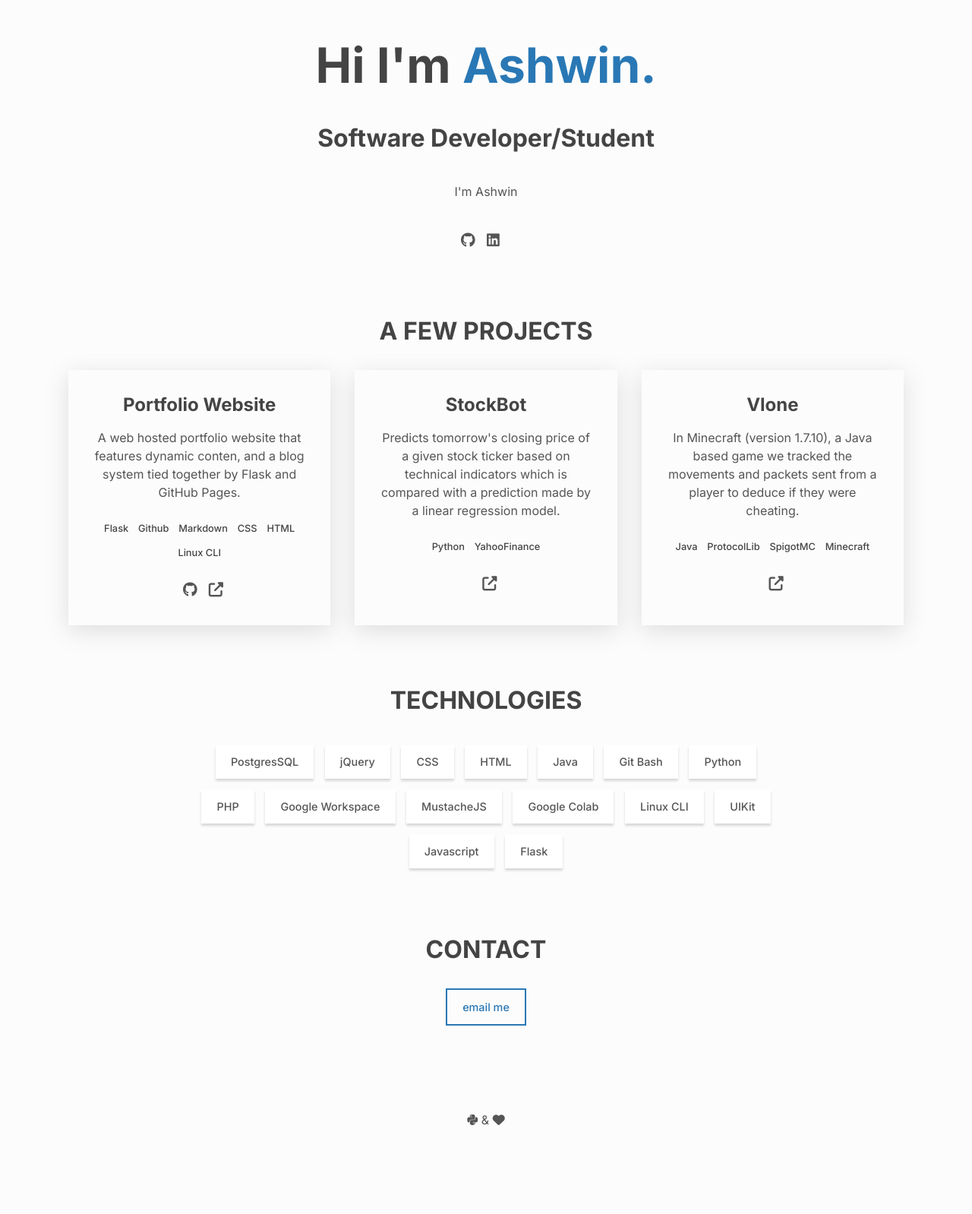
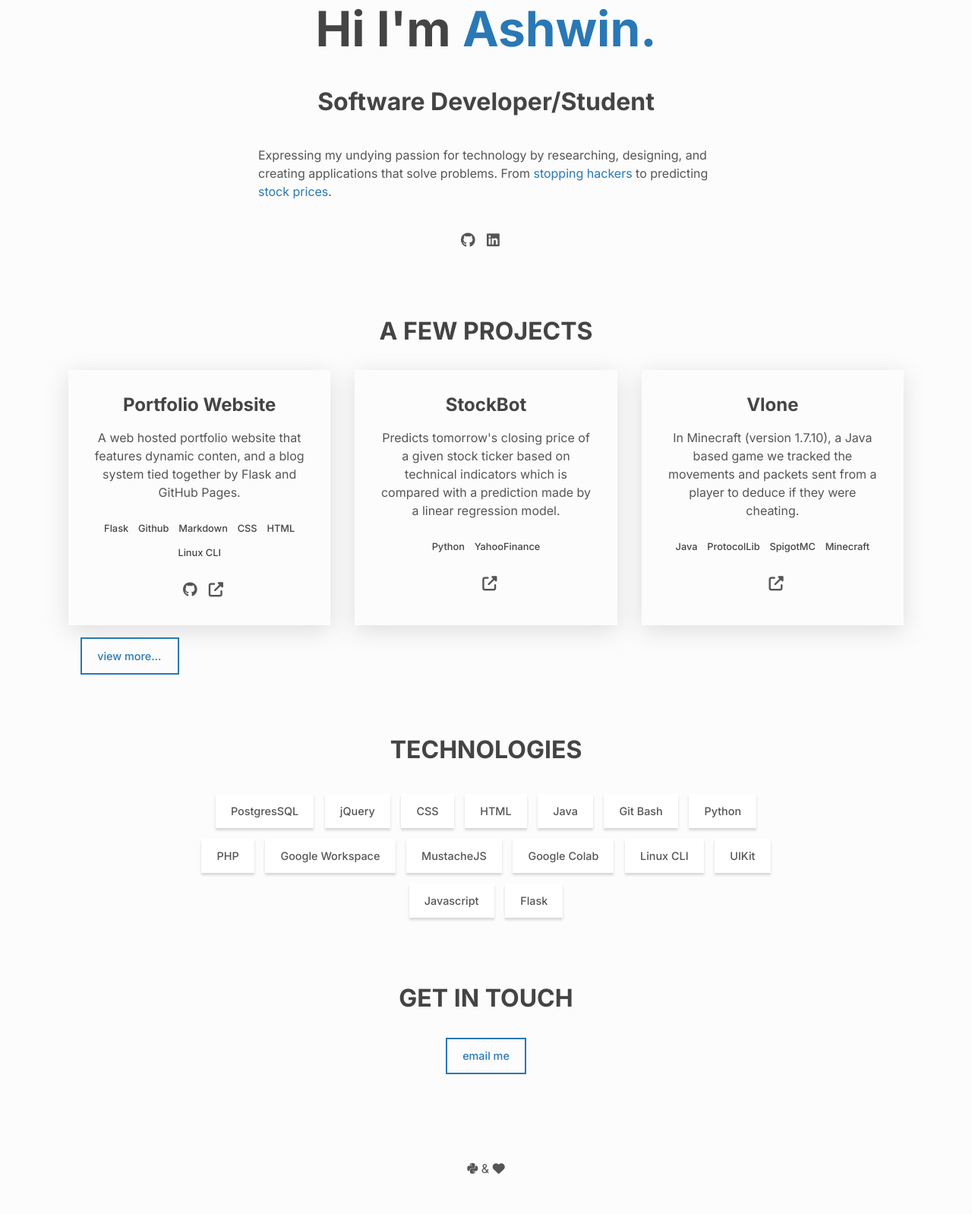
Before and after one commit to xxiz/ashwin.lol_flask, a Flask app: page / in a window 1280 px wide. Shown: the part 128-1726 px from the top of the page at 76% size. Before the commit the page ends 1609 px from the top, so only its background shows below. Run offline with Flask 2, Linux system fonts and the light colour scheme; some libraries are stand-ins or nearby versions.

Commit message:
Clean up website

```diff
--- a/app.py
+++ b/app.py
@@ -1,5 +1,5 @@
 from flask import Flask, request
-from web.content import index_page, projects_page, file_page
+from web.content import index_page, projects_page, about_page
 web = Flask(__name__)
 web.config['SQLALCHEMY_TRACK_MODIFICATIONS'] = False
 
@@ -11,6 +11,9 @@ def index():
 def projects():
     return projects_page()
 
+@web.route('/about')
+def about():
+    return about_page()
 # @web.route('/files')
 # def files():
 #     return file_page()
--- a/static/styles.css
+++ b/static/styles.css
@@ -86,6 +86,17 @@
 
   a {
     text-decoration: none;
+    color: var(--clr-primary);
+  }
+
+  .disabled {
+    pointer-events: none;
+    cursor: not-allowed;
+  }
+
+  .more {
+    margin: 1em;
+    max-width: 130px;
   }
 
   button {
@@ -365,6 +376,25 @@
   .left {
     text-align: left;
   }
+  .about {
+    max-width: 800px;
+    margin: 0px auto;
+  }
+  .about__content {
+    display: inline-block;
+    padding: 1em;
+  }
+  /* .div__right {
+    text-align: right;
+  }
+
+  .div__left {
+    text-align: left;
+  } */
+
+  .rounded {
+    border-radius: 20px;
+  }
   @media (max-width: 600px) {
     .header {
       height: 6em;
--- a/templates/base.html
+++ b/templates/base.html
@@ -27,10 +27,10 @@
           <a class="link link--nav" href="/projects">Projects</a>
         </li>
         <li class="nav__list-item">
-          <a class="link link--nav" href="/skills">About</a>
+          <a class="link link--nav" href="/about">About</a>
         </li>
         <li class="nav__list-item">
-          <a class="link link--nav" href="/contact">Contact</a>
+          <a class="link link--nav" href="mailto:ashwincharath@gmai.com">Contact</a>
         </li>
       </ul>
 
--- a/templates/index.html
+++ b/templates/index.html
@@ -7,7 +7,7 @@
       <h1>Hi I'm <span class="about__name">Ashwin.</span></h1>
       <h2 class="about__role">Software Developer/Student</h2>
       <p class="about__desc">
-        I'm Ashwin
+        Expressing my undying passion for technology by researching, designing, and creating applications that solve problems. From <a href="/projects#vlone">stopping hackers</a> to predicting <a href="/projects#stockbot">stock prices</a>.
       </p>
 
       <div class="about__contact center">
@@ -70,6 +70,12 @@
         {% endfor %}
 
       </div>
+
+      <div class="more">
+        <a href="/projects">
+          <span class="btn btn--outline">view more...</span>
+        </a>
+      </div>
     </section>
     {% endif %}
 
@@ -85,8 +91,8 @@
 
     <!-- Contact -->
     <section class="section contact center" id="contact">
-      <h2 class="section__title">Contact</h2>
-      <a href="mailto:rjshekhar.official@gmail.com">
+      <h2 class="section__title">Get in touch</h2>
+      <a href="mailto:ashwincharath@gmail.com">
         <span class="btn btn--outline">Email me</span>
       </a>
     </section>
--- a/templates/projects.html
+++ b/templates/projects.html
@@ -16,14 +16,13 @@
             <li class="project__stack-item">{{ stack }}</li>
             {% endfor %}
           </ul>
-
           {% if project.demo_site %}
           <a
             href="{{ project.demo_site}}"
             aria-label="live preview"
-            class="link link--icon"
+            class="disabled link link--icon"
           >
-          Read More ==>
+          (Coming Soon)
           </a>
           {% endif %}
         </div>
--- a/web/content.py
+++ b/web/content.py
@@ -48,6 +48,12 @@ def projects_page():
     preview_image = preview_image,
     preview_message = preview_message)
 
+def about_page():
+    return render_template('about.html',
+    title = prefix + "Ashwin, Who?",
+    preview_title = preview_title,
+    preview_image = preview_image,
+    preview_message = preview_message)
 
 def file_page():
     return render_template('files.html',
```
Also changed, not shown: templates/about.html (+11 -2 lines), 1 other file.
